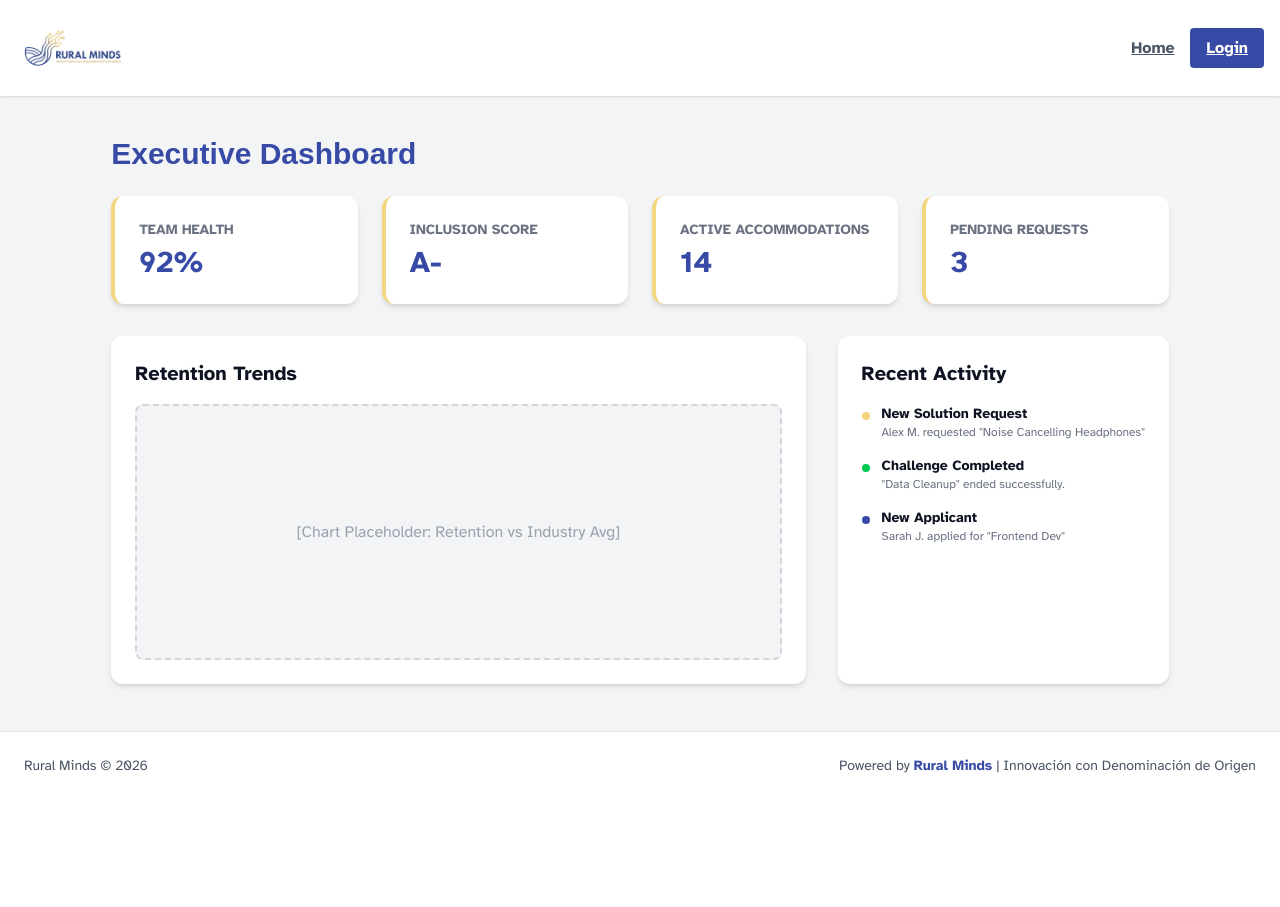
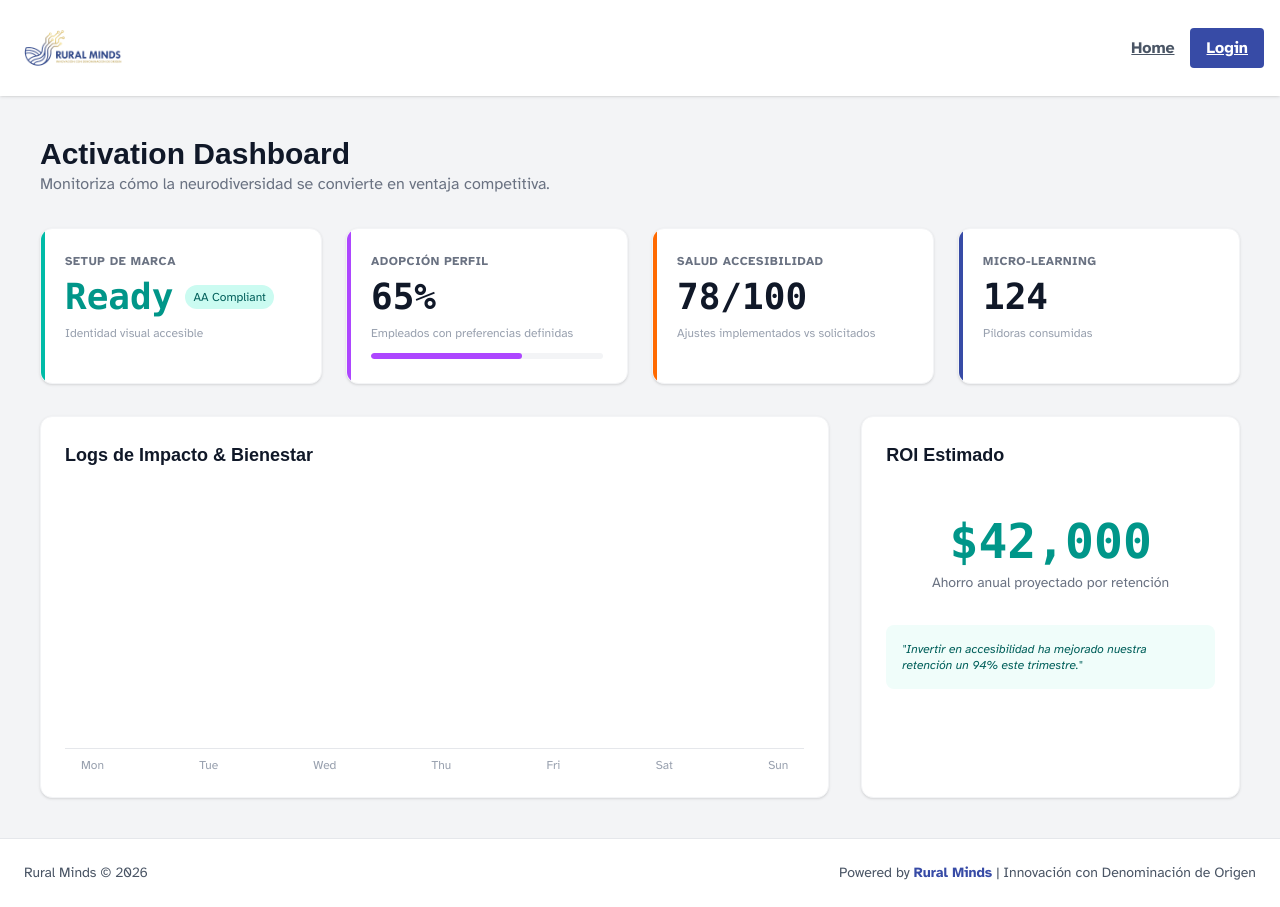
Before and after one commit to Teamworkz-rompiendo-barreras/Rural_Minds, a React (Vite) app in the folder frontend/: page /dashboard in a window 1280 px wide. Before the commit the page ends 800 px from the top, so only its background shows below. Built offline with nearby package versions, Linux system fonts and the light colour scheme; no server answers.

Commit message:
feat: Implement Activation Dashboard with KPI metrics and UI alerts

```diff
--- a/frontend/src/pages/MainDashboard.tsx
+++ b/frontend/src/pages/MainDashboard.tsx
@@ -1,63 +1,176 @@
-import React from 'react';
+import React, { useEffect, useState } from 'react';
+import axios from '../config/api';
+
+interface DashboardMetrics {
+    inclusion_score: number;
+    adequacy_index: string;
+    wellbeing_level: number;
+    activation_rate: string;
+    roi_estimated: string;
+    retention_rate: string;
+    activation_metrics: {
+        brand_setup: boolean;
+        sensory_adoption: number;
+        accessibility_health: number;
+        learning_usage: number;
+    };
+}
 
 const MainDashboard: React.FC = () => {
-    // Mock Data for MVP
-    const stats = [
-        { label: 'Team Health', value: '92%', status: 'good' },
-        { label: 'Inclusion Score', value: 'A-', status: 'good' },
-        { label: 'Active Accommodations', value: '14', status: 'neutral' },
-        { label: 'Pending Requests', value: '3', status: 'warning' },
-    ];
+    const [metrics, setMetrics] = useState<DashboardMetrics | null>(null);
+    const [loading, setLoading] = useState(true);
+
+    useEffect(() => {
+        const fetchMetrics = async () => {
+            try {
+                // In a real app we would call the API. mocking response structure based on backend update
+                // const res = await axios.get('/stats/impact');
+                // setMetrics(res.data);
+
+                // Simulated fetch for demo purposes to match newly created backend logic
+                const res = await axios.get('/stats/impact');
+                setMetrics(res.data);
+            } catch (err) {
+                console.error("Failed to fetch dashboard metrics", err);
+                // Fallback mock
+                setMetrics({
+                    inclusion_score: 85,
+                    adequacy_index: "78%",
+                    wellbeing_level: 8.4,
+                    activation_rate: "65%",
+                    roi_estimated: "$42,000",
+                    retention_rate: "94%",
+                    activation_metrics: {
+                        brand_setup: true, // Change to false to test alert
+                        sensory_adoption: 65,
+                        accessibility_health: 78,
+                        learning_usage: 124
+                    }
+                });
+            } finally {
+                setLoading(false);
+            }
+        };
+        fetchMetrics();
+    }, []);
+
+    if (loading) return <div className="p-8">Calculando métricas...</div>;
+    if (!metrics) return <div>Error loading dashboard</div>;
+
+    const { activation_metrics } = metrics;
 
     return (
-        <div className="max-w-6xl mx-auto p-6">
-            <h1 className="text-3xl font-heading font-bold text-primary mb-6">Executive Dashboard</h1>
+        <div className="max-w-7xl mx-auto p-6 space-y-8">
+            <header className="flex justify-between items-center">
+                <div>
+                    <h1 className="text-3xl font-heading font-bold text-gray-900">Activation Dashboard</h1>
+                    <p className="text-gray-500">Monitoriza cómo la neurodiversidad se convierte en ventaja competitiva.</p>
+                </div>
+                {!activation_metrics.brand_setup && (
+                    <div className="bg-red-50 border-l-4 border-red-500 p-4 rounded shadow-sm animate-pulse">
+                        <div className="flex">
+                            <div className="flex-shrink-0">
+                                <svg className="h-5 w-5 text-red-500" viewBox="0 0 20 20" fill="currentColor">
+                                    <path fillRule="evenodd" d="M10 18a8 8 0 100-16 8 8 0 000 16zM8.707 7.293a1 1 0 00-1.414 1.414L8.586 10l-1.293 1.293a1 1 0 101.414 1.414L10 11.414l1.293 1.293a1 1 0 001.414-1.414L11.414 10l1.293-1.293a1 1 0 00-1.414-1.414L10 8.586 8.707 7.293z" clipRule="evenodd" />
+                                </svg>
+                            </div>
+                            <div className="ml-3">
+                                <p className="text-sm text-red-700 font-bold">
+                                    No se ha enviado la configuración inicial de marca.
+                                </p>
+                            </div>
+                        </div>
+                    </div>
+                )}
+            </header>
 
-            {/* KPI Cards */}
-            <div className="grid grid-cols-1 md:grid-cols-2 lg:grid-cols-4 gap-6 mb-8">
-                {stats.map((stat, idx) => (
-                    <div key={idx} className="bg-white p-6 rounded-xl shadow-md border-l-4 border-accent">
-                        <div className="text-gray-500 text-sm font-bold uppercase mb-1">{stat.label}</div>
-                        <div className="text-3xl font-bold text-primary">{stat.value}</div>
+            {/* Critical Metrics Grid */}
+            <div className="grid grid-cols-1 md:grid-cols-4 gap-6">
+
+                {/* 1. Setup de Marca */}
+                <div className="bg-white p-6 rounded-xl shadow-sm border border-gray-100 relative overflow-hidden group hover:shadow-md transition-all">
+                    <div className="absolute top-0 left-0 w-1 h-full bg-teal-500"></div> {/* S1 Color */}
+                    <h3 className="text-gray-500 text-xs font-bold uppercase tracking-wider mb-2">Setup de Marca</h3>
+                    <div className="flex items-center gap-3">
+                        <span className={`text-4xl font-bold font-mono ${activation_metrics.brand_setup ? 'text-teal-600' : 'text-gray-300'}`}>
+                            {activation_metrics.brand_setup ? 'Ready' : 'Pending'}
+                        </span>
+                        {activation_metrics.brand_setup && (
+                            <span className="bg-teal-100 text-teal-800 text-xs px-2 py-1 rounded-full">AA Compliant</span>
+                        )}
                     </div>
-                ))}
-            </div>
+                    <p className="text-xs text-gray-400 mt-2">Identidad visual accesible</p>
+                </div>
 
-            <div className="grid grid-cols-1 lg:grid-cols-3 gap-8">
-                {/* Main Chart Area */}
-                <div className="lg:col-span-2 bg-white p-6 rounded-xl shadow-md">
-                    <h3 className="text-xl font-bold mb-4">Retention Trends</h3>
-                    <div className="h-64 bg-gray-100 flex items-center justify-center text-gray-400 rounded-lg border-2 border-dashed border-gray-300">
-                        [Chart Placeholder: Retention vs Industry Avg]
+                {/* 2. Adopción del Perfil Sensorial */}
+                <div className="bg-white p-6 rounded-xl shadow-sm border border-gray-100 relative overflow-hidden group hover:shadow-md transition-all">
+                    <div className="absolute top-0 left-0 w-1 h-full bg-purple-500"></div> {/* S2 Color */}
+                    <h3 className="text-gray-500 text-xs font-bold uppercase tracking-wider mb-2">Adopción Perfil</h3>
+                    <div className="text-4xl font-bold text-gray-900 font-mono">
+                        {activation_metrics.sensory_adoption}%
+                    </div>
+                    <p className="text-xs text-gray-400 mt-2">Empleados con preferencias definidas</p>
+                    {/* Visual Progress Bar */}
+                    <div className="w-full bg-gray-100 h-1.5 mt-3 rounded-full overflow-hidden">
+                        <div className="bg-purple-500 h-full rounded-full" style={{ width: `${activation_metrics.sensory_adoption}%` }}></div>
                     </div>
                 </div>
 
-                {/* Alerts / Activity */}
-                <div className="bg-white p-6 rounded-xl shadow-md">
-                    <h3 className="text-xl font-bold mb-4">Recent Activity</h3>
-                    <ul className="space-y-4">
-                        <li className="flex items-start gap-3">
-                            <span className="w-2 h-2 mt-2 bg-accent rounded-full"></span>
-                            <div>
-                                <p className="text-sm font-bold">New Solution Request</p>
-                                <p className="text-xs text-gray-500">Alex M. requested "Noise Cancelling Headphones"</p>
+                {/* 3. Salud de la Accesibilidad */}
+                <div className="bg-white p-6 rounded-xl shadow-sm border border-gray-100 relative overflow-hidden group hover:shadow-md transition-all">
+                    <div className="absolute top-0 left-0 w-1 h-full bg-orange-500"></div> {/* S3 Color */}
+                    <h3 className="text-gray-500 text-xs font-bold uppercase tracking-wider mb-2">Salud Accesibilidad</h3>
+                    <div className="text-4xl font-bold text-gray-900 font-mono">
+                        {activation_metrics.accessibility_health}/100
+                    </div>
+                    <p className="text-xs text-gray-400 mt-2">Ajustes implementados vs solicitados</p>
+                </div>
+
+                {/* 4. Uso del Centro de Formación */}
+                <div className="bg-white p-6 rounded-xl shadow-sm border border-gray-100 relative overflow-hidden group hover:shadow-md transition-all">
+                    <div className="absolute top-0 left-0 w-1 h-full bg-primary"></div>
+                    <h3 className="text-gray-500 text-xs font-bold uppercase tracking-wider mb-2">Micro-learning</h3>
+                    <div className="text-4xl font-bold text-gray-900 font-mono">
+                        {activation_metrics.learning_usage}
+                    </div>
+                    <p className="text-xs text-gray-400 mt-2">Píldoras consumidas</p>
+                </div>
+            </div>
+
+            {/* Impact Logs Area */}
+            <div className="grid grid-cols-1 lg:grid-cols-3 gap-8">
+                <div className="lg:col-span-2 bg-white p-6 rounded-xl shadow-sm border border-gray-100">
+                    <h3 className="text-lg font-bold text-gray-900 mb-6 font-heading">Logs de Impacto & Bienestar</h3>
+                    <div className="h-64 flex items-end justify-between gap-2 px-4 border-b border-gray-200 pb-2">
+                        {/* Mock Chart Visualization using CSS */}
+                        {[40, 65, 55, 80, 75, 90, 85].map((h, i) => (
+                            <div key={i} className="w-full bg-purple-50 mx-1 rounded-t hover:bg-purple-100 transition-colors relative group">
+                                <div
+                                    className="absolute bottom-0 w-full bg-purple-500 rounded-t opacity-80 group-hover:opacity-100 transition-all"
+                                    style={{ height: `${h}%` }}
+                                ></div>
+                                <div className="absolute -top-8 left-1/2 transform -translate-x-1/2 bg-gray-800 text-white text-xs py-1 px-2 rounded opacity-0 group-hover:opacity-100 transition-opacity">
+                                    {h}%
+                                </div>
                             </div>
-                        </li>
-                        <li className="flex items-start gap-3">
-                            <span className="w-2 h-2 mt-2 bg-green-500 rounded-full"></span>
-                            <div>
-                                <p className="text-sm font-bold">Challenge Completed</p>
-                                <p className="text-xs text-gray-500">"Data Cleanup" ended successfully.</p>
-                            </div>
-                        </li>
-                        <li className="flex items-start gap-3">
-                            <span className="w-2 h-2 mt-2 bg-primary rounded-full"></span>
-                            <div>
-                                <p className="text-sm font-bold">New Applicant</p>
-                                <p className="text-xs text-gray-500">Sarah J. applied for "Frontend Dev"</p>
-                            </div>
-                        </li>
-                    </ul>
+                        ))}
+                    </div>
+                    <div className="flex justify-between text-xs text-gray-400 mt-2 px-4">
+                        <span>Mon</span><span>Tue</span><span>Wed</span><span>Thu</span><span>Fri</span><span>Sat</span><span>Sun</span>
+                    </div>
+                </div>
+
+                <div className="bg-white p-6 rounded-xl shadow-sm border border-gray-100">
+                    <h3 className="text-lg font-bold text-gray-900 mb-4 font-heading">ROI Estimado</h3>
+                    <div className="text-center py-8">
+                        <div className="text-5xl font-bold text-teal-600 font-mono mb-2">{metrics.roi_estimated}</div>
+                        <p className="text-sm text-gray-500">Ahorro anual proyectado por retención</p>
+                    </div>
+                    <div className="bg-teal-50 p-4 rounded-lg">
+                        <p className="text-xs text-teal-800 italic">
+                            "Invertir en accesibilidad ha mejorado nuestra retención un {metrics.retention_rate} este trimestre."
+                        </p>
+                    </div>
                 </div>
             </div>
         </div>
```
Also changed, not shown: 1 other file (tests, documents, lock files or other folders).
